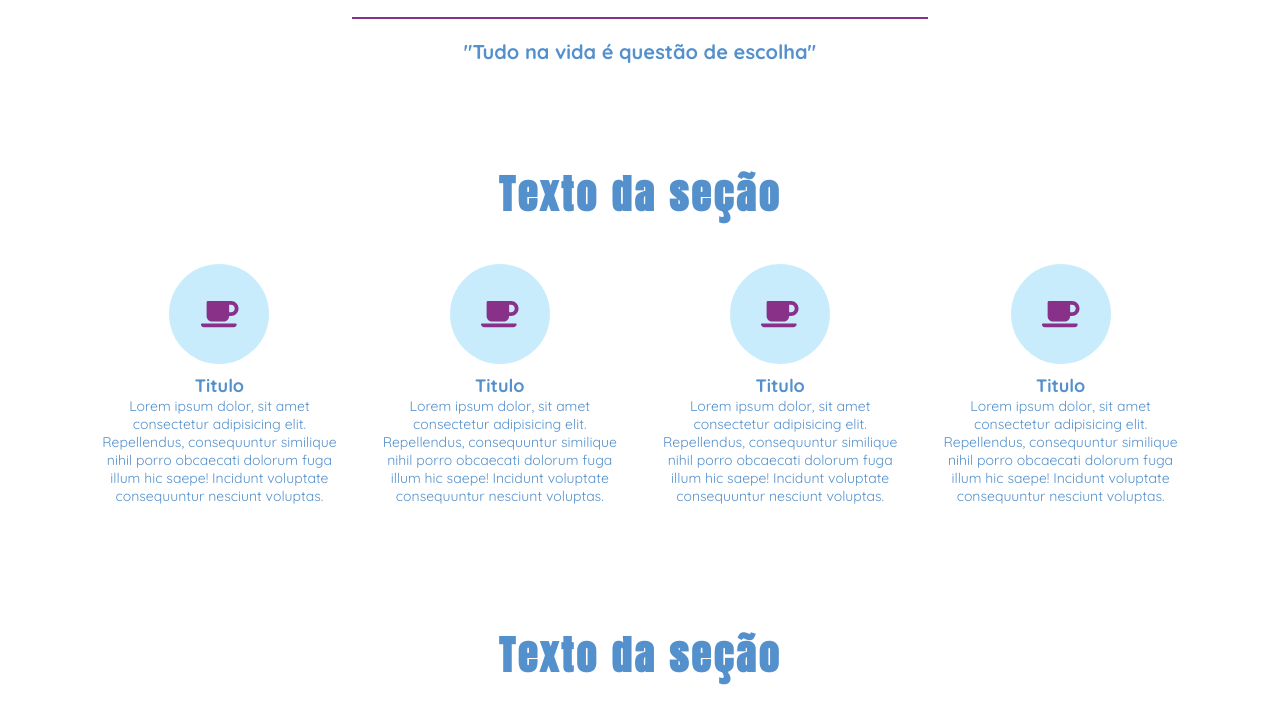
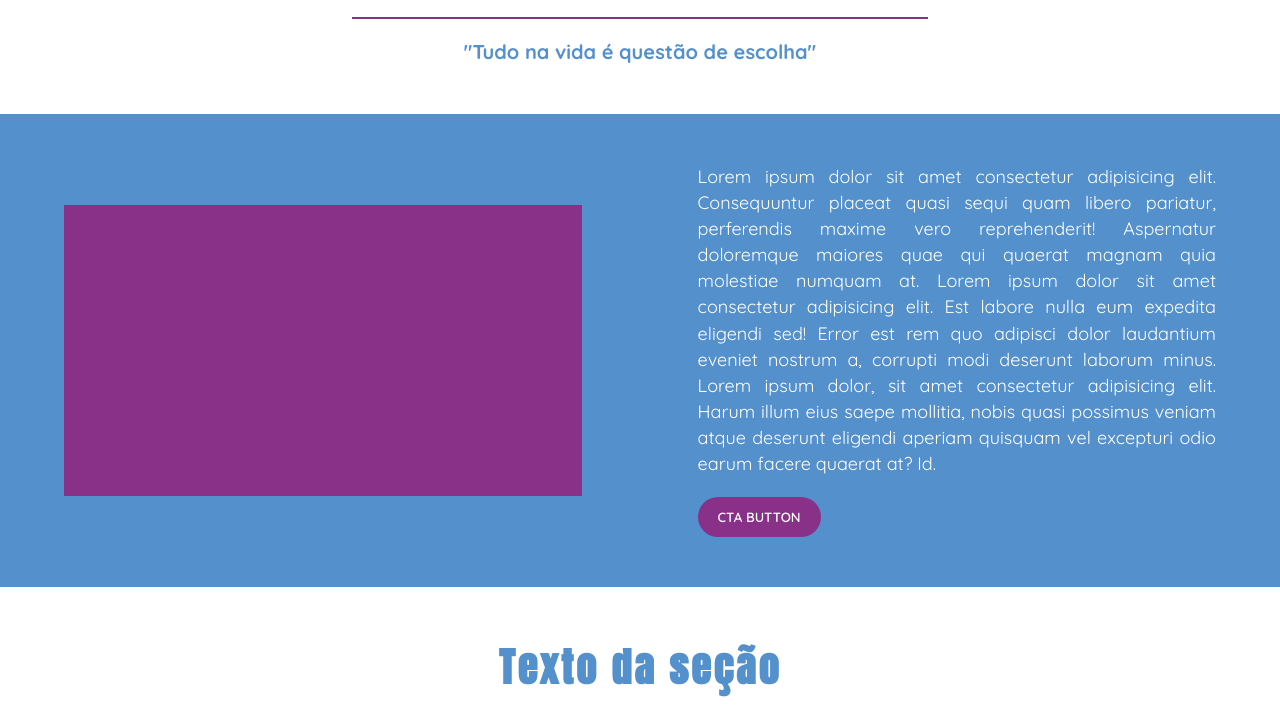
Before and after one commit to pedrohhcunha/congresso, a Next.js app: page / in a window 1280 px wide. Shown: the part 659-1382 px from the top of the page. Built offline with nearby package versions, Linux system fonts and the light colour scheme.

Commit message:
Estilizando o sobre

```diff
--- a/components/Sobre.jsx
+++ b/components/Sobre.jsx
@@ -0,0 +1,14 @@
+import styles from '../styles/Sobre.module.scss'
+import Button from './Button'
+
+export default function Sobre(props) {
+    return(
+        <section className={styles.section}>
+            <div className={styles.areaImagem}></div>
+            <div className={styles.areaInfo}>
+                <p className={styles.p}>Lorem ipsum dolor sit amet consectetur adipisicing elit. Consequuntur placeat quasi sequi quam libero pariatur, perferendis maxime vero reprehenderit! Aspernatur doloremque maiores quae qui quaerat magnam quia molestiae numquam at. Lorem ipsum dolor sit amet consectetur adipisicing elit. Est labore nulla eum expedita eligendi sed! Error est rem quo adipisci dolor laudantium eveniet nostrum a, corrupti modi deserunt laborum minus. Lorem ipsum dolor, sit amet consectetur adipisicing elit. Harum illum eius saepe mollitia, nobis quasi possimus veniam atque deserunt eligendi aperiam quisquam vel excepturi odio earum facere quaerat at? Id.</p>
+                <Button>CTA BUTTON</Button>
+            </div>
+        </section>
+    )
+}
--- a/pages/index.jsx
+++ b/pages/index.jsx
@@ -16,6 +16,7 @@ export default function Home() {
     <main>
       <Header />
       <Inicio />
+      <Sobre />
       <Diferenciais />
       <Palestrantes />
       <Parceiros />
--- /dev/null
+++ b/styles/Sobre.module.scss
@@ -0,0 +1,27 @@
+.section{
+    background-color: var(--blue);
+    width: 100%;
+    padding: 50px 5vw;
+    display: flex;
+    align-items: center;
+    justify-content: space-between;
+
+    .areaImagem{
+        background-color: var(--purple);
+        width: 45%;
+        padding-top: calc((9 / 16) * 45%);
+        position: relative;
+    }
+
+    .areaInfo{
+        width: 45%;
+
+        .p{
+            text-align: justify;
+            color: var(--white);
+            font-size: 18px;
+            margin-bottom: 20px;
+            line-height: 145%;
+        }
+    }
+}
```
